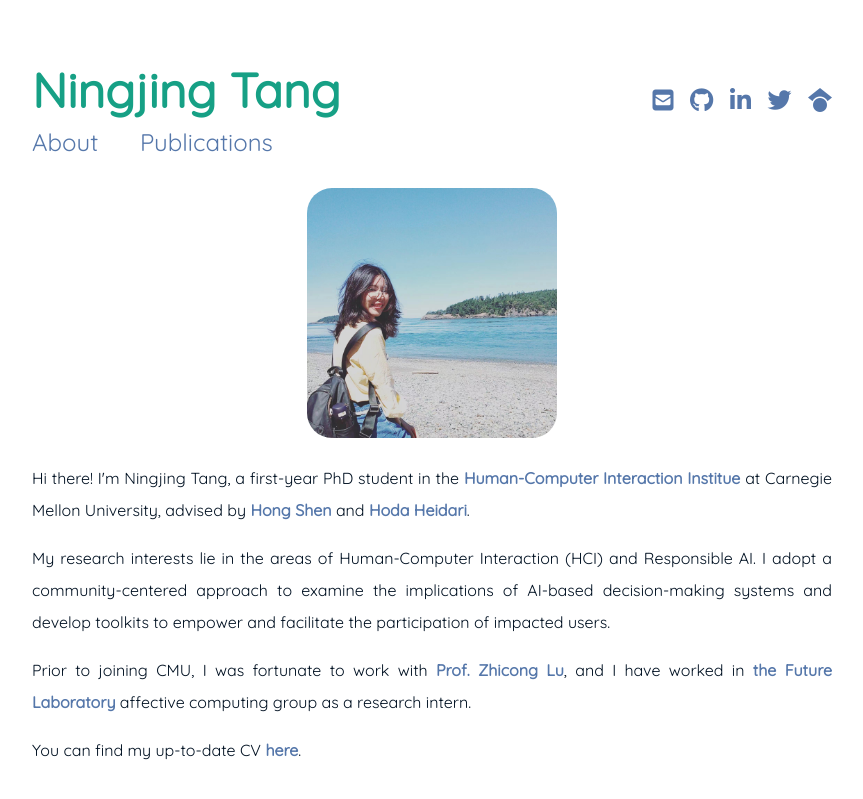
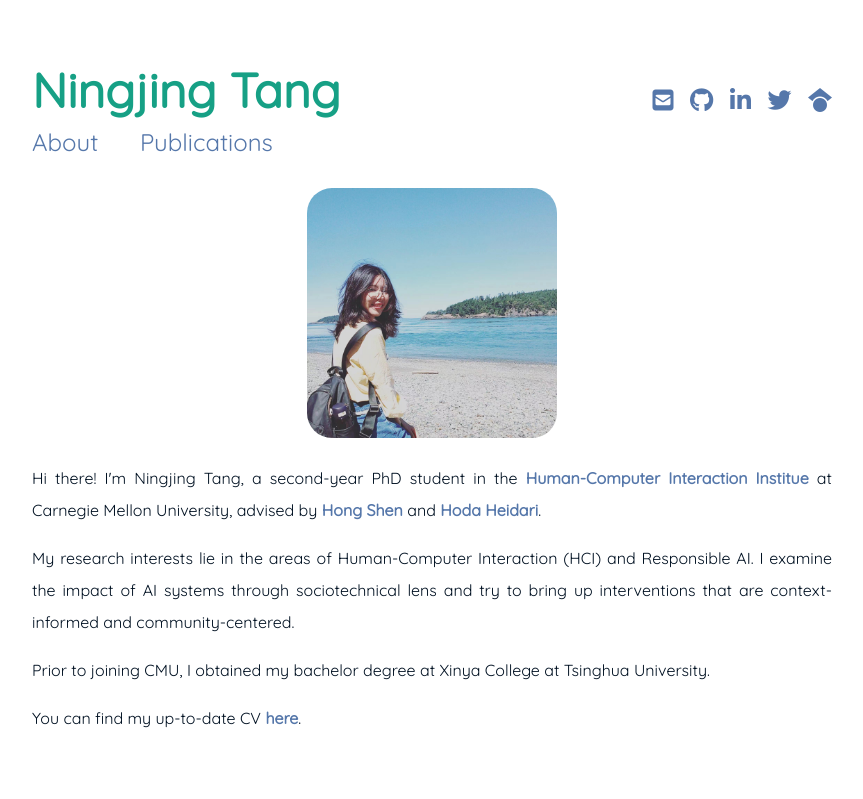
Before and after one commit to EvaaaaTang/evatang.github.io, a Jekyll site: the page built from index.md, in a window 1280 px wide. Shown: the top 799 px of the page, without its empty margins (208-1071 px from the left). Built offline with Jekyll 4.4.1, drawn with Linux system fonts in a browser that asks for light colours; nearby versions of some CDN libraries.

Commit message:
Update index.md

```diff
--- a/index.md
+++ b/index.md
@@ -8,8 +8,8 @@ sitemap:
 <img src="{{ '/assets/img/profile.jpg' | prepend: site.baseurl }}" id="about-img">
 
 <div id="describe-text">
-	<p style="text-align:justify">Hi there! I'm Ningjing Tang, a first-year PhD student in the <strong> <a href="https://www.hcii.cmu.edu/">Human-Computer Interaction Institue</a></strong> at Carnegie Mellon University, advised by <strong> <a href="https://www.andrew.cmu.edu/user/hongs/">Hong Shen</a></strong> and <strong> <a href="https://www.cs.cmu.edu/~hheidari/">Hoda Heidari</a></strong>.</p>
-	<p style="text-align:justify">My research interests lie in the areas of Human-Computer Interaction (HCI) and Responsible AI. I adopt a community-centered approach to examine the implications of AI-based decision-making systems and develop toolkits to empower and facilitate the participation of impacted users. </p>
-	<p style="text-align:justify">Prior to joining CMU, I was fortunate to work with <strong> <a href="https://www.cs.cityu.edu.hk/~zhiconlu/">Prof. Zhicong Lu</a></strong>, and I have worked in <strong> <a href="https://thfl.tsinghua.edu.cn/en/yjdw/yjs/index.htm">the Future Laboratory </a> </strong> affective computing group as a research intern.</p>
+	<p style="text-align:justify">Hi there! I'm Ningjing Tang, a second-year PhD student in the <strong> <a href="https://www.hcii.cmu.edu/">Human-Computer Interaction Institue</a></strong> at Carnegie Mellon University, advised by <strong> <a href="https://www.andrew.cmu.edu/user/hongs/">Hong Shen</a></strong> and <strong> <a href="https://www.cs.cmu.edu/~hheidari/">Hoda Heidari</a></strong>.</p>
+	<p style="text-align:justify">My research interests lie in the areas of Human-Computer Interaction (HCI) and Responsible AI. I examine the impact of AI systems through sociotechnical lens and try to bring up interventions that are context-informed and community-centered. </p>
+	<p style="text-align:justify">Prior to joining CMU, I obtained my bachelor degree at Xinya College at Tsinghua University.</p>
 	<p style="text-align:justify">You can find my up-to-date CV <a href="./assets/ningjing_cv_nerw.pdf">here</a>.</p>
 </div>
```
